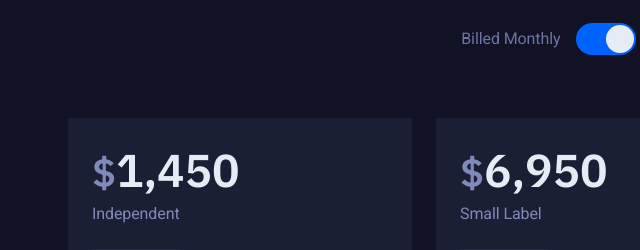
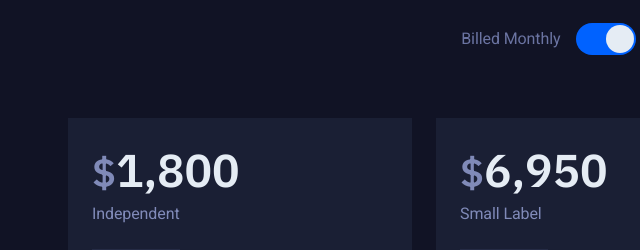
Before and after one commit to xzwg/xzwg.github.io, a plain HTML site: page index.html in a window 1280 px wide. Shown: the part 3222-3472 px from the top of the page, 32-672 px from the left. Drawn offline with Linux system fonts and the light colour scheme.

Commit message:
Update index.html

```diff
--- a/index.html
+++ b/index.html
@@ -259,7 +259,7 @@ Nobody wants to go through the hassle of getting licenses. Thats what we do!
 											<div class="pricing-item-price mb-4">
 												<span class="pricing-item-price-currency h2">$</span><span
 													class="pricing-item-price-amount h1 pricing-switchable"
-													data-pricing-monthly="2,000" data-pricing-yearly="1,450">1450</span>
+													data-pricing-monthly="2,350" data-pricing-yearly="1,800">1,800</span>
 											</div>
 											<div class="text-xs">
 												Independent
```
